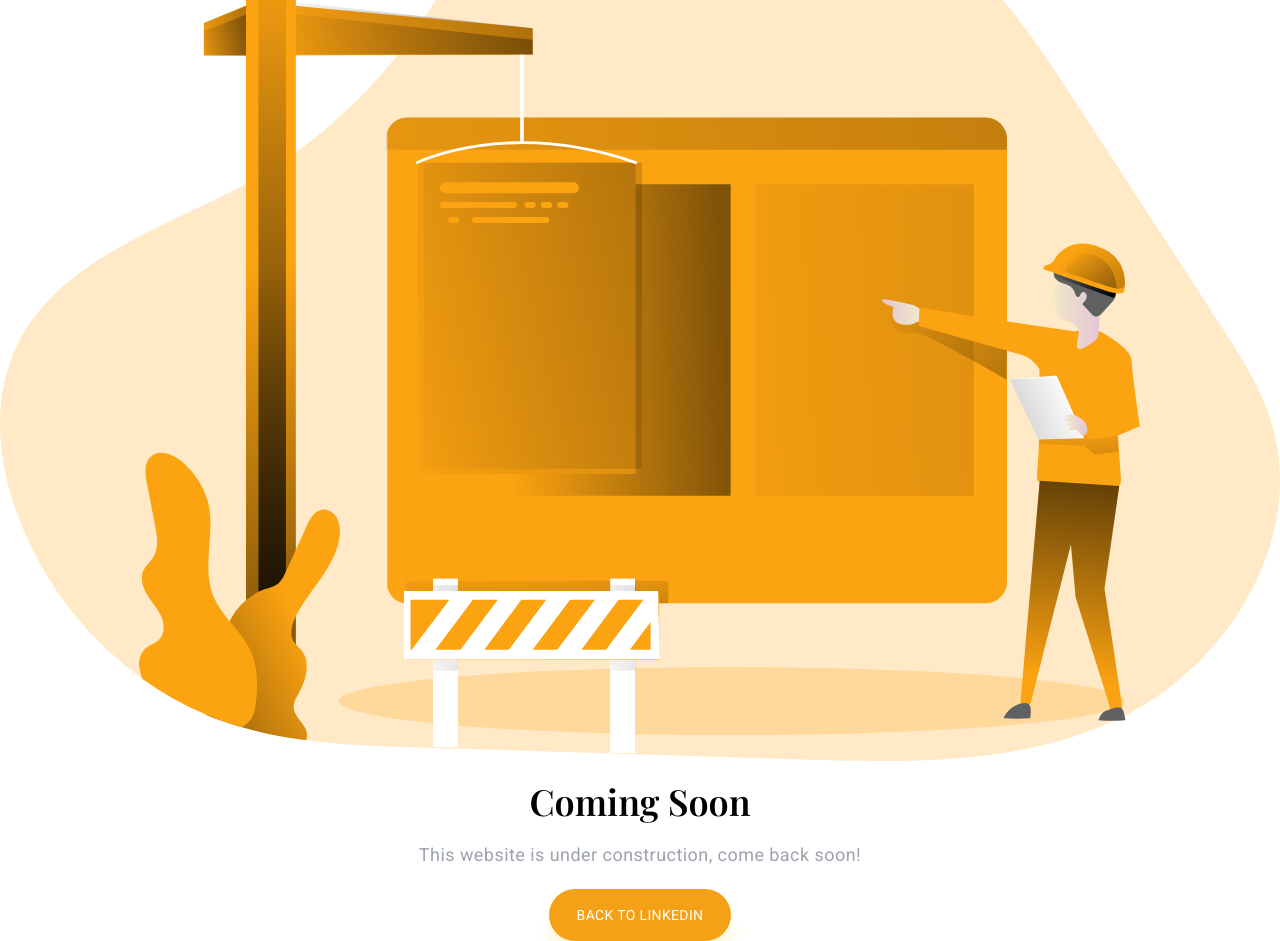
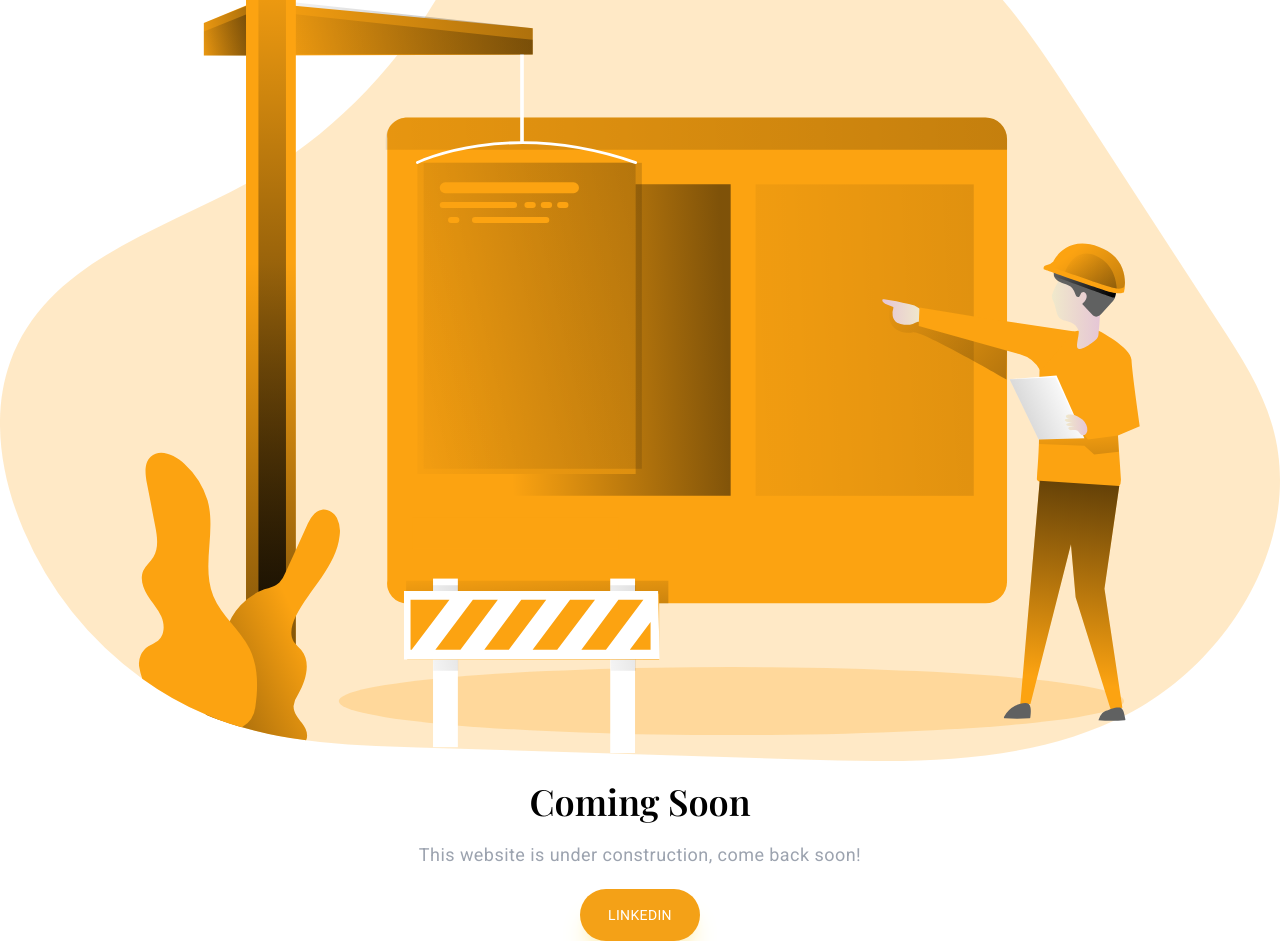
Before and after one commit to milosciganovic1/ana_portfolio, a plain HTML site: page index.html in a window 1280 px wide. Drawn offline with nearby package versions, Linux system fonts and the light colour scheme; a web font is replaced by a local one.

Commit message:
Update index.html

```diff
--- a/index.html
+++ b/index.html
@@ -1 +1 @@
-<html lang="en"><head><meta charset="UTF-8"><meta name="viewport" content="width=device-width,initial-scale=1"><meta property="og:title" content="Under construction"><meta property="og:image" content="https://github.com/hendrikdemir/under-construction-template/raw/main/demo.jpg"><title>Under construction</title><script defer="defer" src="main.js"></script></head><body class="bg-white"><div class="container mx-auto h-screen grid content-center px-5 sm:px-0"><div class="grid gap-5 justify-items-center text-center"><img class="h-fit"><h1 class="font-serif text-4xl font-semibold">Coming Soon</h1><p class="font-sans text-gray-400 text-lg tracking-wide">This website is under construction, come back soon!</p><a href="https://www.linkedin.com/in/hendrik-demir/" class="bg-primary text-white py-4 px-7 rounded-full tracking-wide uppercase text-sm shadow-xl shadow-primary-100 transition duration-300 hover:shadow-primary-200	hover:-translate-y-1">Back to LinkedIn</a></div></div></body></html>
+<html lang="en"><head><meta charset="UTF-8"><meta name="viewport" content="width=device-width,initial-scale=1"><meta property="og:title" content="Under construction"><meta property="og:image" content="https://github.com/hendrikdemir/under-construction-template/raw/main/demo.jpg"><title>Under construction</title><script defer="defer" src="main.js"></script></head><body class="bg-white"><div class="container mx-auto h-screen grid content-center px-5 sm:px-0"><div class="grid gap-5 justify-items-center text-center"><img class="h-fit"><h1 class="font-serif text-4xl font-semibold">Coming Soon</h1><p class="font-sans text-gray-400 text-lg tracking-wide">This website is under construction, come back soon!</p><a href="https://www.linkedin.com/in/ana-jovičić-600aa7282/" class="bg-primary text-white py-4 px-7 rounded-full tracking-wide uppercase text-sm shadow-xl shadow-primary-100 transition duration-300 hover:shadow-primary-200	hover:-translate-y-1">LinkedIn</a></div></div></body></html>
```
